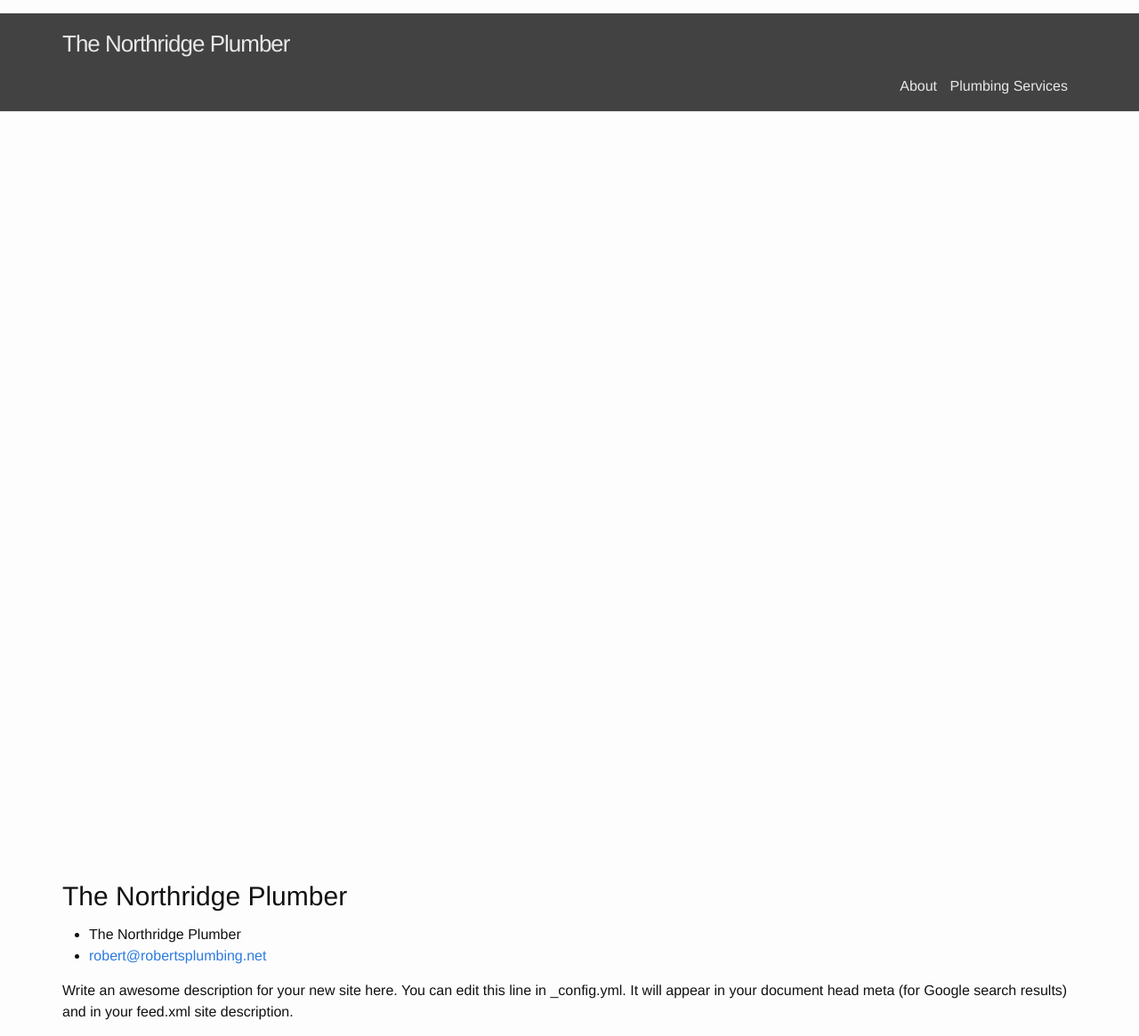
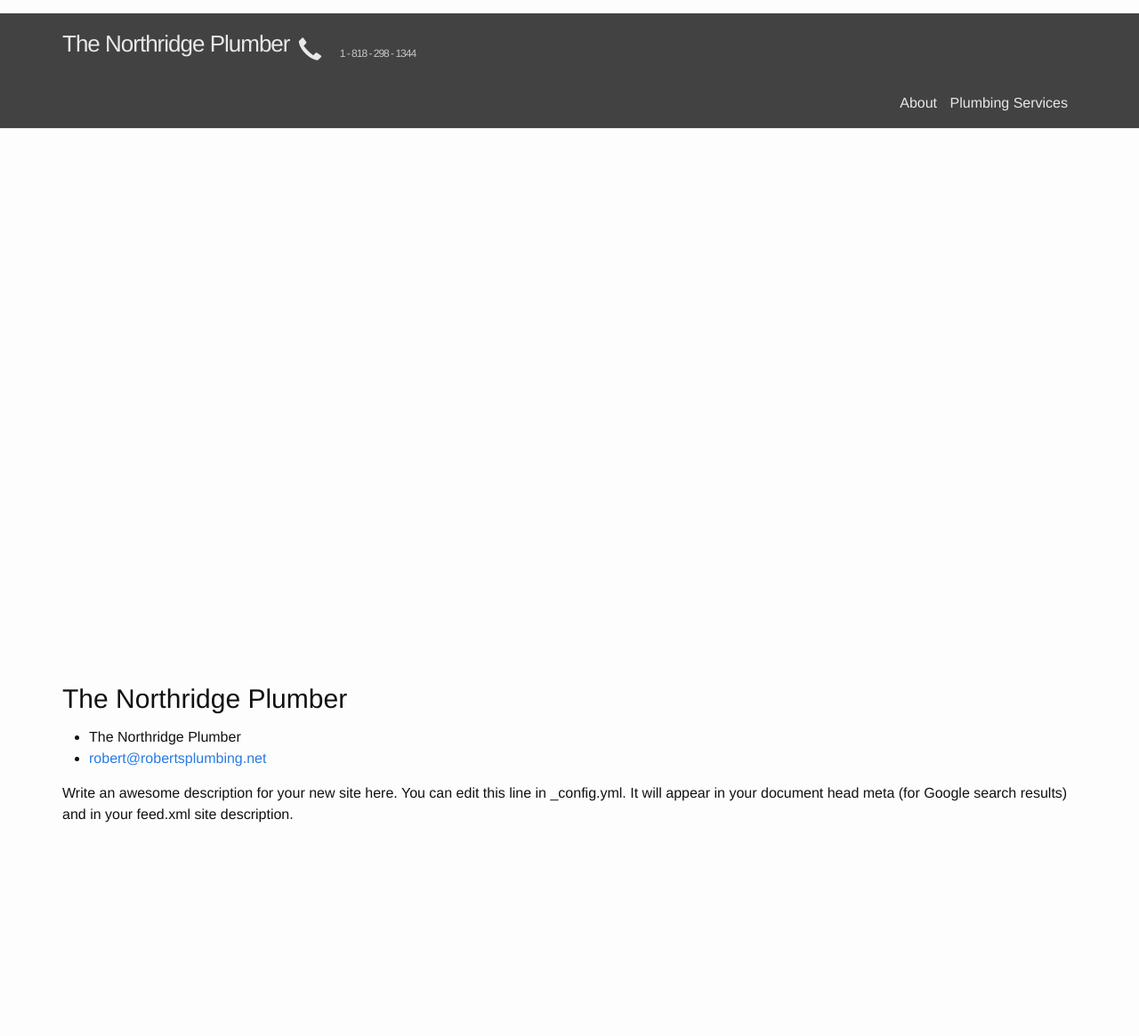
Before and after one commit to ericwooley/thenorthridgeplumber.com, a Jekyll site: the page built from index.html, in a window 1280 px wide and 1165 px high. Shown: the whole window at 89% size. Built offline with Jekyll 4.4.1, drawn with Linux system fonts in a browser that asks for light colours; nearby versions of some CDN libraries; library files that are not in the unit come from our copies.

Commit message:
added bootstrap themes and made nav an phone work on mobile

```diff
--- a/_includes/header.html
+++ b/_includes/header.html
@@ -6,7 +6,9 @@
         <a class="site-title" href="{{ site.baseurl }}">
           {{ site.title }}
         </a>
-
+        <a class="phone-title hidden-sm" href="tel:1-818-298-1344">
+          <span class="phone glyphicon glyphicon-earphone" aria-hidden="true"></span>
+        </a>
       </div>
       <div class="col-xs-1 col-sm-12 ">
         <button type="button" class="navbar-toggle offcanvas-toggle navbar-offcanvas-touch" data-toggle="offcanvas" data-target="#js-bootstrap-offcanvas">
@@ -28,6 +30,6 @@
     </div>
   </div>
 </header>
-<a class="phone-title sm-only" href="tel:1-818-298-1344">
+<a class="phone-title visible-xs" href="tel:1-818-298-1344">
   <span class="phone glyphicon glyphicon-earphone" aria-hidden="true"></span>
 </a>
```
